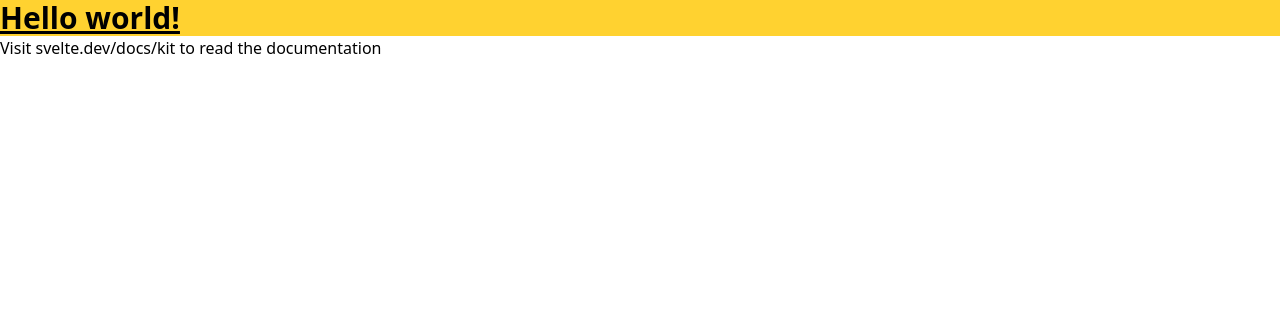
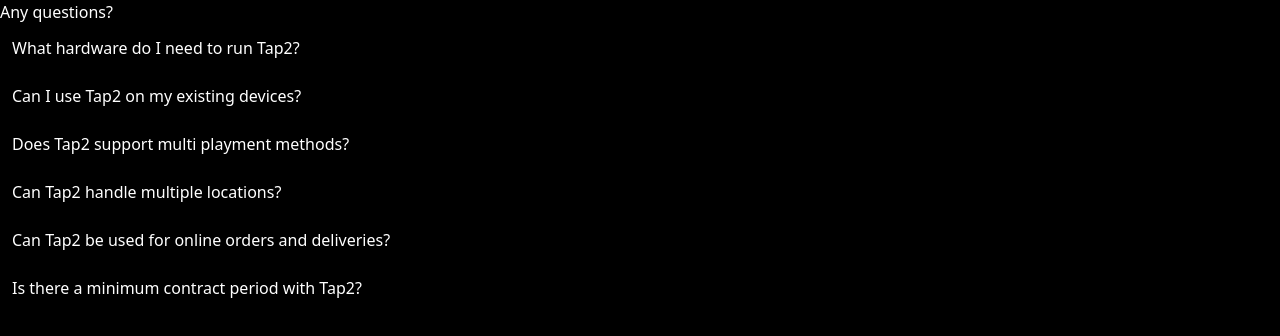
Before and after one commit to noa-minha/Tap2SecondProject, a SvelteKit app: page / in a window 1280 px wide. Shown: the top 336 px of the page. Built offline with nearby package versions, Linux system fonts and the light colour scheme.

Commit message:
added list of buttons

```diff
--- a/src/routes/+page.svelte
+++ b/src/routes/+page.svelte
@@ -1,3 +1,32 @@
-<h1 class="text-3xl bg-amber-300 font-bold underline">
-  Hello world!
-</h1><p>Visit <a href="https://svelte.dev/docs/kit">svelte.dev/docs/kit</a> to read the documentation</p>
+<script lang="ts">
+    let questions =[
+        "What hardware do I need to run Tap2?",
+        "Can I use Tap2 on my existing devices?",
+        "Does Tap2 support multi playment methods?",
+        "Can Tap2 handle multiple locations?",
+        "Can Tap2 be used for online orders and deliveries?",
+        "Is there a minimum contract period with Tap2?"
+    ]
+
+    let questionsShow = Array.from({ length: 6 }, () => false)
+
+    let defaultAnswer = "Yes, but also no. Because while the answer appears obvious at first glance, "+
+    "it's only through questioning the premise that we realize the distinction itself might be false."+
+    " In some contexts, it's entirely true — but only if you're willing to let go of what truth meant before"+
+    " you asked. And even then, there is a part that remains unknowable, but not because it cannot be known — rather, "+
+    "because knowing it would change the question itself. So, in the end, maybe... but only if you understand that"+
+    " 'end' is just another beginning."
+
+</script>
+
+<main class="min-h-screen bg-black">
+
+    <section>
+        <h1 class="text-white"> Any questions?</h1>
+            <div class="flex flex-col items-start">
+                {#each questions as question}
+                <button class="text-white m-3">{question}</button>
+                {/each}
+            </div>
+    </section>
+</main>
```
